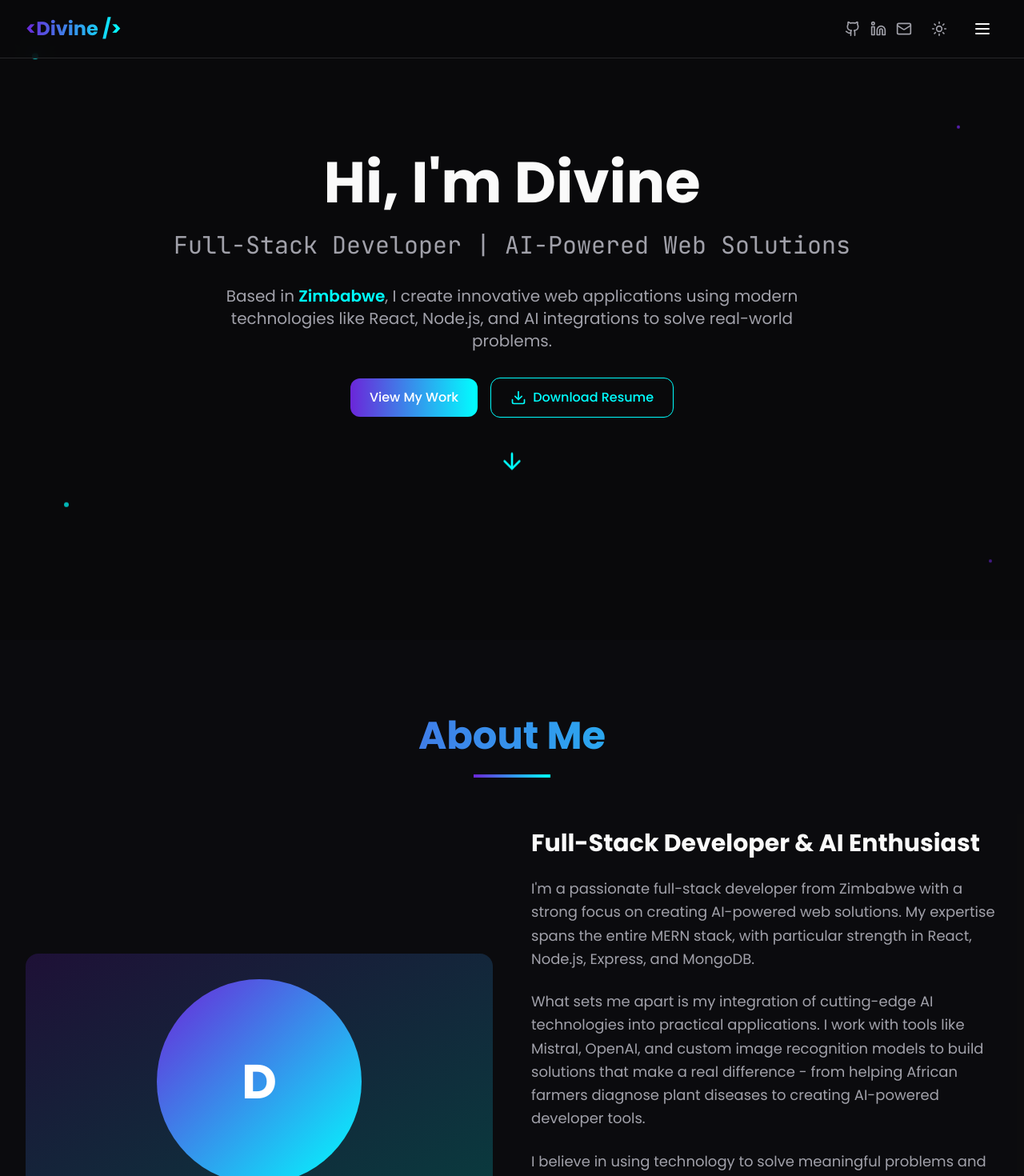
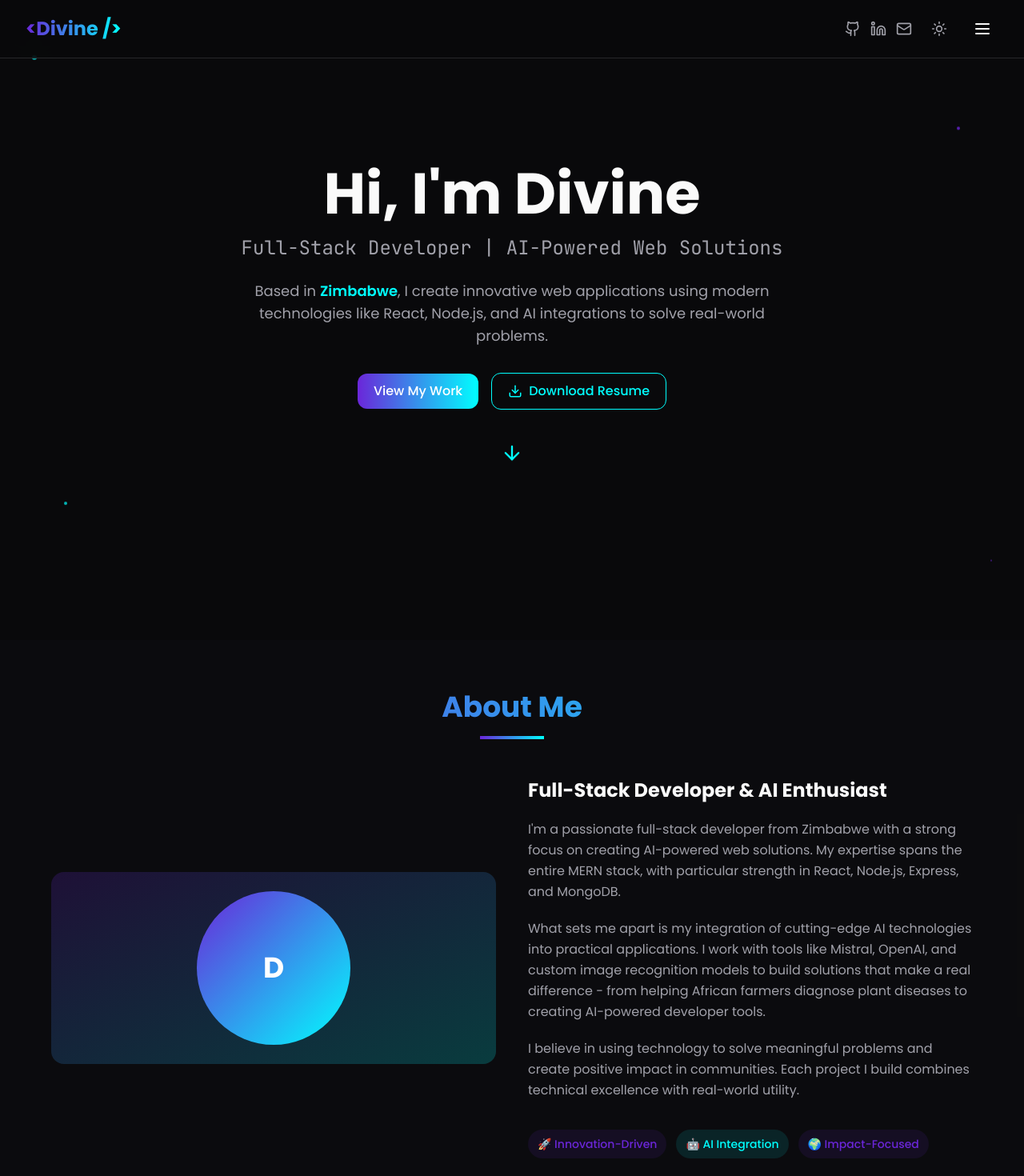
Before and after one commit to dadisodivine/divine-ai-spark, a React (Vite) app: page / in a window 1280 px wide. Shown: the top 1470 px of the page at 80% size. Built offline with nearby package versions, Linux system fonts and the light colour scheme.

Commit message:
Refactor: Improve overall styling and sizing
Adjusted component sizes and spacing for a more refined look.

```diff
--- a/src/components/About.tsx
+++ b/src/components/About.tsx
@@ -2,55 +2,55 @@
 const About = () => {
   return (
     <section id="about" className="section-padding bg-muted/20">
-      <div className="max-w-7xl mx-auto">
-        <div className="text-center mb-16">
-          <h2 className="text-4xl md:text-5xl font-bold mb-6 gradient-text">
+      <div className="max-w-6xl mx-auto">
+        <div className="text-center mb-12">
+          <h2 className="text-3xl md:text-4xl font-bold mb-4 gradient-text">
             About Me
           </h2>
-          <div className="w-24 h-1 bg-gradient-to-r from-primary to-accent mx-auto"></div>
+          <div className="w-20 h-1 bg-gradient-to-r from-primary to-accent mx-auto"></div>
         </div>
 
-        <div className="grid lg:grid-cols-2 gap-12 items-center">
+        <div className="grid lg:grid-cols-2 gap-10 items-center">
           <div className="animate-slide-in-left">
-            <div className="bg-gradient-to-br from-primary/20 to-accent/20 p-8 rounded-2xl">
-              <div className="w-64 h-64 mx-auto bg-gradient-to-br from-primary to-accent rounded-full flex items-center justify-center">
-                <div className="text-6xl font-bold text-white">D</div>
+            <div className="bg-gradient-to-br from-primary/20 to-accent/20 p-6 rounded-2xl">
+              <div className="w-48 h-48 mx-auto bg-gradient-to-br from-primary to-accent rounded-full flex items-center justify-center">
+                <div className="text-4xl font-bold text-white">D</div>
               </div>
             </div>
           </div>
 
-          <div className="animate-slide-in-right space-y-6">
-            <h3 className="text-2xl md:text-3xl font-bold mb-6">
+          <div className="animate-slide-in-right space-y-5">
+            <h3 className="text-xl md:text-2xl font-bold mb-4">
               Full-Stack Developer & AI Enthusiast
             </h3>
 
-            <p className="text-lg text-muted-foreground leading-relaxed">
+            <p className="text-base text-muted-foreground leading-relaxed">
               I'm a passionate full-stack developer from Zimbabwe with a strong focus on creating
               AI-powered web solutions. My expertise spans the entire MERN stack, with particular
               strength in React, Node.js, Express, and MongoDB.
             </p>
 
-            <p className="text-lg text-muted-foreground leading-relaxed">
+            <p className="text-base text-muted-foreground leading-relaxed">
               What sets me apart is my integration of cutting-edge AI technologies into practical
               applications. I work with tools like Mistral, OpenAI, and custom image recognition
               models to build solutions that make a real difference - from helping African farmers
               diagnose plant diseases to creating AI-powered developer tools.
             </p>
 
-            <p className="text-lg text-muted-foreground leading-relaxed">
+            <p className="text-base text-muted-foreground leading-relaxed">
               I believe in using technology to solve meaningful problems and create positive impact
               in communities. Each project I build combines technical excellence with real-world utility.
             </p>
 
-            <div className="flex flex-wrap gap-4 pt-6">
-              <div className="bg-primary/10 px-4 py-2 rounded-full">
-                <span className="text-primary font-medium">🚀 Innovation-Driven</span>
+            <div className="flex flex-wrap gap-3 pt-4">
+              <div className="bg-primary/10 px-3 py-1.5 rounded-full">
+                <span className="text-primary font-medium text-sm">🚀 Innovation-Driven</span>
               </div>
-              <div className="bg-accent/10 px-4 py-2 rounded-full">
-                <span className="text-accent font-medium">🤖 AI Integration</span>
+              <div className="bg-accent/10 px-3 py-1.5 rounded-full">
+                <span className="text-accent font-medium text-sm">🤖 AI Integration</span>
               </div>
-              <div className="bg-primary/10 px-4 py-2 rounded-full">
-                <span className="text-primary font-medium">🌍 Impact-Focused</span>
+              <div className="bg-primary/10 px-3 py-1.5 rounded-full">
+                <span className="text-primary font-medium text-sm">🌍 Impact-Focused</span>
               </div>
             </div>
           </div>
--- a/src/components/Footer.tsx
+++ b/src/components/Footer.tsx
@@ -35,18 +35,18 @@ const Footer = () => {
 
   return (
     <footer className="bg-muted/20 border-t border-border">
-      <div className="max-w-7xl mx-auto px-4 sm:px-6 lg:px-8 py-12">
-        <div className="grid md:grid-cols-3 gap-8">
+      <div className="max-w-6xl mx-auto px-4 sm:px-6 lg:px-8 py-10">
+        <div className="grid md:grid-cols-3 gap-6">
           {/* Brand Section */}
-          <div className="space-y-4">
-            <h3 className="text-2xl font-bold gradient-text">
+          <div className="space-y-3">
+            <h3 className="text-xl font-bold gradient-text">
               &lt;Divine /&gt;
             </h3>
-            <p className="text-muted-foreground leading-relaxed">
+            <p className="text-muted-foreground leading-relaxed text-sm">
               Full-Stack Developer crafting AI-powered web solutions from Zimbabwe.
               Building innovative applications that make a real difference.
             </p>
-            <div className="flex space-x-4">
+            <div className="flex space-x-3">
               {socialLinks.map((link) => (
                 <a
                   key={link.label}
@@ -56,21 +56,21 @@ const Footer = () => {
                   className={`text-muted-foreground transition-colors duration-300 ${link.color}`}
                   aria-label={link.label}
                 >
-                  <link.icon size={24} />
+                  <link.icon size={20} />
                 </a>
               ))}
             </div>
           </div>
 
           {/* Quick Links */}
-          <div className="space-y-4">
-            <h4 className="text-lg font-semibold">Quick Links</h4>
-            <div className="flex flex-col space-y-2">
+          <div className="space-y-3">
+            <h4 className="text-base font-semibold">Quick Links</h4>
+            <div className="flex flex-col space-y-1">
               {quickLinks.map((link) => (
                 <a
                   key={link.name}
                   href={link.href}
-                  className="text-muted-foreground hover:text-accent transition-colors duration-300"
+                  className="text-muted-foreground hover:text-accent transition-colors duration-300 text-sm"
                 >
                   {link.name}
                 </a>
@@ -79,18 +79,18 @@ const Footer = () => {
           </div>
 
           {/* Contact Info */}
-          <div className="space-y-4">
-            <h4 className="text-lg font-semibold">Get In Touch</h4>
-            <div className="space-y-2 text-muted-foreground">
+          <div className="space-y-3">
+            <h4 className="text-base font-semibold">Get In Touch</h4>
+            <div className="space-y-1 text-muted-foreground text-sm">
               <p>📍 Harare, Zimbabwe</p>
               <p>📧 divine@example.com</p>
               <p>🚀 Available for projects</p>
             </div>
 
             {/* Blog placeholder */}
-            <div className="pt-4">
-              <h5 className="font-medium mb-2">Coming Soon</h5>
-              <p className="text-sm text-muted-foreground">
+            <div className="pt-3">
+              <h5 className="font-medium mb-1 text-sm">Coming Soon</h5>
+              <p className="text-xs text-muted-foreground">
                 📝 Tech Blog - Insights on AI, Web Development, and Innovation
               </p>
             </div>
@@ -98,15 +98,15 @@ const Footer = () => {
         </div>
 
         {/* Bottom Section */}
-        <div className="border-t border-border mt-8 pt-8">
-          <div className="flex flex-col md:flex-row justify-between items-center gap-4">
-            <div className="flex items-center gap-2 text-muted-foreground">
+        <div className="border-t border-border mt-6 pt-6">
+          <div className="flex flex-col md:flex-row justify-between items-center gap-3">
+            <div className="flex items-center gap-2 text-muted-foreground text-sm">
               <span>© {currentYear} Divine. Made with</span>
-              <Heart size={16} className="text-red-500" />
+              <Heart size={14} className="text-red-500" />
               <span>and lots of ☕</span>
             </div>
 
-            <div className="flex items-center gap-4 text-sm text-muted-foreground">
+            <div className="flex items-center gap-3 text-xs text-muted-foreground">
               <span>Built with React + TypeScript</span>
               <span>•</span>
               <span>Styled with Tailwind CSS</span>
--- a/src/components/Hero.tsx
+++ b/src/components/Hero.tsx
@@ -24,31 +24,31 @@ const Hero = () => {
 
   return (
     <section id="home" className="min-h-screen flex items-center justify-center section-padding relative overflow-hidden">
-      <div className="max-w-7xl mx-auto text-center">
+      <div className="max-w-4xl mx-auto text-center">
         <div className="animate-fade-in">
-          <h1 className="text-5xl md:text-7xl font-bold mb-6">
+          <h1 className="text-4xl md:text-6xl lg:text-7xl font-bold mb-4">
             <span className={`${!isTypingComplete ? 'typing-cursor' : ''}`}>
               {displayText}
             </span>
           </h1>
-          <h2 className="text-2xl md:text-3xl text-muted-foreground mb-8 font-jetbrains animate-delayed-fade-in">
+          <h2 className="text-xl md:text-2xl text-muted-foreground mb-6 font-jetbrains animate-delayed-fade-in">
             Full-Stack Developer | AI-Powered Web Solutions
           </h2>
-          <p className="text-lg md:text-xl text-muted-foreground mb-8 max-w-3xl mx-auto animate-delayed-fade-in-2">
+          <p className="text-base md:text-lg text-muted-foreground mb-8 max-w-2xl mx-auto leading-relaxed animate-delayed-fade-in-2">
             Based in <span className="text-accent font-semibold">Zimbabwe</span>, I create innovative web applications
             using modern technologies like React, Node.js, and AI integrations to solve real-world problems.
           </p>
 
           <div className="flex flex-col sm:flex-row gap-4 justify-center items-center mb-12 animate-delayed-fade-in-3">
-            <a href="#projects" className="btn-primary hover:animate-pulse-glow">
+            <a href="#projects" className="btn-primary">
               View My Work
             </a>
             <a
               href="/resume.pdf"
               download
-              className="flex items-center gap-2 px-6 py-3 border border-accent text-accent hover:bg-accent hover:text-background transition-all duration-300 rounded-lg font-medium hover:scale-105 hover:shadow-lg hover:shadow-accent/25"
+              className="flex items-center gap-2 px-5 py-2.5 border border-accent text-accent hover:bg-accent hover:text-background transition-all duration-300 rounded-lg font-medium hover:scale-105"
             >
-              <Download size={20} />
+              <Download size={18} />
               Download Resume
             </a>
           </div>
@@ -56,24 +56,24 @@ const Hero = () => {
           {/* Scroll indicator */}
           <div className="animate-bounce">
             <a href="#about" className="inline-block text-accent hover:scale-110 transition-transform duration-300">
-              <ArrowDown size={32} />
+              <ArrowDown size={28} />
             </a>
           </div>
         </div>
 
-        {/* Enhanced background decoration */}
+        {/* Background decoration - smaller and more subtle */}
         <div className="absolute inset-0 -z-10 overflow-hidden">
-          <div className="absolute top-1/4 left-1/4 w-64 h-64 bg-primary/10 rounded-full blur-3xl animate-float"></div>
-          <div className="absolute bottom-1/4 right-1/4 w-64 h-64 bg-accent/10 rounded-full blur-3xl animate-float" style={{ animationDelay: '1s' }}></div>
-          <div className="absolute top-1/2 left-1/2 transform -translate-x-1/2 -translate-y-1/2 w-96 h-96 bg-gradient-to-r from-primary/5 to-accent/5 rounded-full blur-3xl animate-pulse-glow"></div>
+          <div className="absolute top-1/4 left-1/4 w-48 h-48 bg-primary/8 rounded-full blur-3xl animate-float"></div>
+          <div className="absolute bottom-1/4 right-1/4 w-48 h-48 bg-accent/8 rounded-full blur-3xl animate-float" style={{ animationDelay: '1s' }}></div>
+          <div className="absolute top-1/2 left-1/2 transform -translate-x-1/2 -translate-y-1/2 w-72 h-72 bg-gradient-to-r from-primary/3 to-accent/3 rounded-full blur-3xl animate-pulse-glow"></div>
         </div>
 
-        {/* Floating particles */}
+        {/* Floating particles - smaller */}
         <div className="absolute inset-0 -z-5">
-          <div className="absolute top-20 left-10 w-2 h-2 bg-accent rounded-full animate-float opacity-60"></div>
+          <div className="absolute top-20 left-10 w-1.5 h-1.5 bg-accent rounded-full animate-float opacity-60"></div>
           <div className="absolute top-40 right-20 w-1 h-1 bg-primary rounded-full animate-float opacity-80" style={{ animationDelay: '0.5s' }}></div>
-          <div className="absolute bottom-40 left-20 w-1.5 h-1.5 bg-accent rounded-full animate-float opacity-70" style={{ animationDelay: '1.5s' }}></div>
-          <div className="absolute bottom-20 right-10 w-1 h-1 bg-primary rounded-full animate-float opacity-60" style={{ animationDelay: '2s' }}></div>
+          <div className="absolute bottom-40 left-20 w-1 h-1 bg-accent rounded-full animate-float opacity-70" style={{ animationDelay: '1.5s' }}></div>
+          <div className="absolute bottom-20 right-10 w-0.5 h-0.5 bg-primary rounded-full animate-float opacity-60" style={{ animationDelay: '2s' }}></div>
         </div>
       </div>
     </section>
--- a/src/components/Skills.tsx
+++ b/src/components/Skills.tsx
@@ -49,39 +49,39 @@ const Skills = () => {
 
   return (
     <section id="skills" className="section-padding bg-muted/20">
-      <div className="max-w-7xl mx-auto">
-        <div className="text-center mb-16">
-          <h2 className="text-4xl md:text-5xl font-bold mb-6 gradient-text">
+      <div className="max-w-6xl mx-auto">
+        <div className="text-center mb-12">
+          <h2 className="text-3xl md:text-4xl font-bold mb-4 gradient-text">
             Skills & Expertise
           </h2>
-          <p className="text-xl text-muted-foreground max-w-3xl mx-auto">
+          <p className="text-lg text-muted-foreground max-w-2xl mx-auto">
             My technical toolkit spans modern web development technologies with a special focus on AI integration.
           </p>
-          <div className="w-24 h-1 bg-gradient-to-r from-primary to-accent mx-auto mt-6"></div>
+          <div className="w-20 h-1 bg-gradient-to-r from-primary to-accent mx-auto mt-4"></div>
         </div>
 
-        <div className="grid md:grid-cols-2 gap-8">
+        <div className="grid md:grid-cols-2 gap-6">
           {skillCategories.map((category, categoryIndex) => (
             <div
               key={category.title}
-              className={`bg-card border border-border rounded-2xl p-8 ${
+              className={`bg-card border border-border rounded-xl p-6 ${
                 categoryIndex % 2 === 0 ? 'animate-slide-in-left' : 'animate-slide-in-right'
               }`}
               style={{ animationDelay: `${categoryIndex * 0.2}s` }}
             >
-              <div className="flex items-center gap-3 mb-6">
-                <span className="text-3xl">{category.icon}</span>
-                <h3 className="text-xl font-bold">{category.title}</h3>
+              <div className="flex items-center gap-3 mb-5">
+                <span className="text-2xl">{category.icon}</span>
+                <h3 className="text-lg font-bold">{category.title}</h3>
               </div>
 
-              <div className="space-y-4">
+              <div className="space-y-3">
                 {category.skills.map((skill, skillIndex) => (
                   <div key={skill.name} className="space-y-2">
                     <div className="flex justify-between items-center">
-                      <span className="font-medium">{skill.name}</span>
-                      <span className="text-sm text-muted-foreground">{skill.level}%</span>
+                      <span className="font-medium text-sm">{skill.name}</span>
+                      <span className="text-xs text-muted-foreground">{skill.level}%</span>
                     </div>
-                    <div className="w-full bg-muted rounded-full h-2 overflow-hidden">
+                    <div className="w-full bg-muted rounded-full h-1.5 overflow-hidden">
                       <div
                         className={`h-full bg-gradient-to-r ${skill.color} rounded-full transition-all duration-1000 ease-out`}
                         style={{
@@ -97,11 +97,11 @@ const Skills = () => {
           ))}
         </div>
 
-        {/* Certifications or Additional Info */}
-        <div className="mt-16 text-center">
-          <div className="bg-gradient-to-r from-primary/10 to-accent/10 rounded-2xl p-8 border border-primary/20">
-            <h3 className="text-2xl font-bold mb-4">Continuous Learning</h3>
-            <p className="text-muted-foreground max-w-3xl mx-auto">
+        {/* Continuous Learning Section */}
+        <div className="mt-12 text-center">
+          <div className="bg-gradient-to-r from-primary/10 to-accent/10 rounded-xl p-6 border border-primary/20">
+            <h3 className="text-xl font-bold mb-3">Continuous Learning</h3>
+            <p className="text-muted-foreground max-w-2xl mx-auto">
               I'm constantly updating my skills with the latest technologies and best practices.
               Currently exploring advanced AI integrations, serverless architectures, and modern deployment strategies.
             </p>
--- a/src/index.css
+++ b/src/index.css
@@ -2,6 +2,8 @@
 @tailwind base;
 @tailwind components;
 @tailwind utilities;
+
+@import url('https://fonts.googleapis.com/css2?family=Poppins:wght@300;400;500;600;700&family=JetBrains+Mono:wght@400;500;600&family=Inter:wght@300;400;500;600&display=swap');
 
 @layer base {
   :root {
@@ -164,10 +166,10 @@
 
 @layer components {
   .btn-primary {
-    @apply bg-gradient-to-r from-primary to-accent hover:from-primary/80 hover:to-accent/80 text-white font-medium px-6 py-3 rounded-lg transition-all duration-300 transform hover:scale-105;
+    @apply bg-gradient-to-r from-primary to-accent hover:from-primary/80 hover:to-accent/80 text-white font-medium px-5 py-2.5 rounded-lg transition-all duration-300 transform hover:scale-105;
   }
 
   .section-padding {
-    @apply px-4 sm:px-6 lg:px-8 py-16 lg:py-24;
+    @apply px-4 sm:px-6 lg:px-8 py-12 lg:py-16;
   }
 }
```
